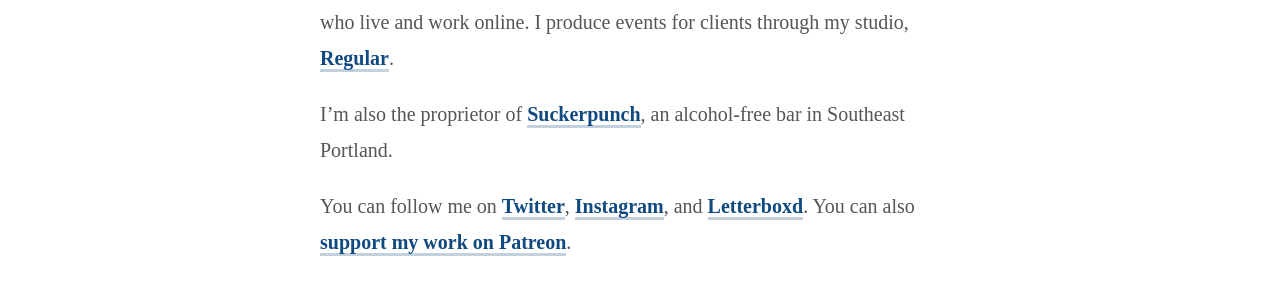
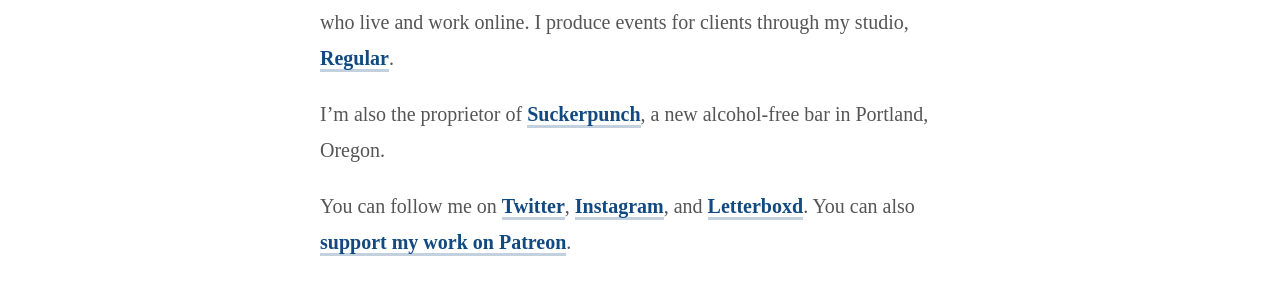
Before and after one commit to andymcmillan/andymcmillan, a Jekyll site: the page built from index.md, in a window 1280 px wide. Shown: the part 289-577 px from the top of the page. Built offline with Jekyll 4.4.1, drawn with Linux system fonts in a browser that asks for light colours.

Commit message:
Updating link for Suckerpunch

```diff
--- a/index.md
+++ b/index.md
@@ -9,7 +9,7 @@
 
 I'm the co-founder of [XOXO](https://xoxofest.com), an experimental festival for independent artists who live and work online. I produce events for clients through my studio, [Regular](http://regular.events).
 
-I’m also the proprietor of [Suckerpunch](https://suckerpunchpdx.com), an alcohol-free bar in Southeast Portland.
+I’m also the proprietor of [Suckerpunch](https://suckerpunch.bar), a new alcohol-free bar in Portland, Oregon.
 
 You can follow me on [Twitter](https://twitter.com/andymcmillan), [Instagram](https://instagram.com/goodonpaper), and [Letterboxd](https://letterboxd.com/andymcmillan). You can also [support my work on Patreon](http://patreon.com/andymcmillan).
 
```
